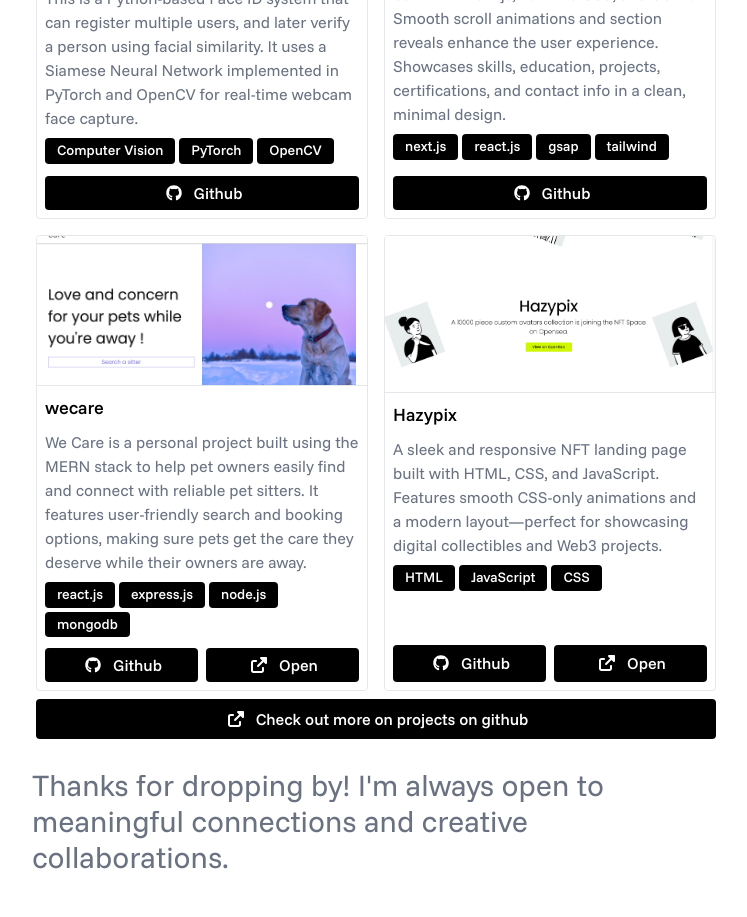
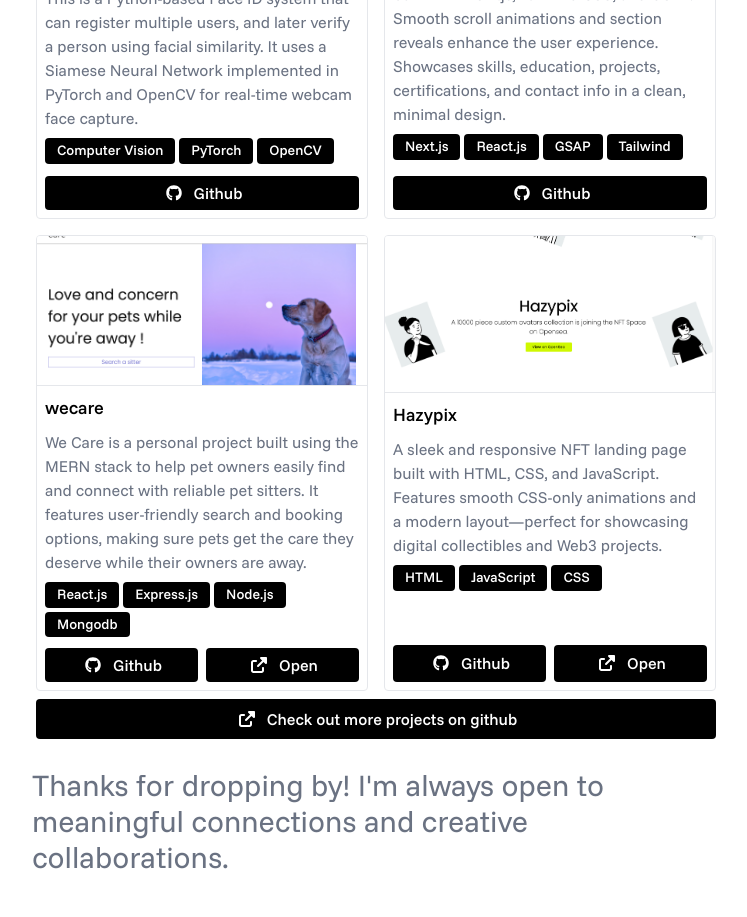
Before and after one commit to harsh7z/harsh-portfolio, a Next.js app: page / in a window 1280 px wide. Shown: the part 1440-2357 px from the top of the page, without its empty margins (264-1011 px from the left). Built offline with nearby package versions, Linux system fonts and the light colour scheme.

Commit message:
Updated data and fixed typo

```diff
--- a/src/app/page.jsx
+++ b/src/app/page.jsx
@@ -263,7 +263,7 @@ const App = () => {
                       icon={faUpRightFromSquare}
                       className="w-6 h-6 mr-2"
                     />
-                    Check out more on projects on github
+                    Check out more projects on github
                   </span>
                 </a>
               </div>
--- a/src/data/portfolioData.js
+++ b/src/data/portfolioData.js
@@ -48,7 +48,9 @@ const portfolioData = {
     "Python",
     "TensorFlow",
     "OpenCV",
-    "Cybersecurity",
+    "Linux",
+    "Docker",
+    "Git & GitHub",
     "React.js",
     "Next.js",
     "Tailwind CSS",
@@ -56,11 +58,9 @@ const portfolioData = {
     "Node.js",
     "Express.js",
     "MongoDB",
-    "Git & GitHub",
-    "Docker",
+    "GSAP",
     "AWS",
     "Postman",
-    "Linux",
   ],
 
 
@@ -107,7 +107,7 @@ const portfolioData = {
     {
       label: "Personal portfolio",
       img: "imgs/projects/portfolio.png",
-      skills: ["next.js", "react.js", "gsap","tailwind"],
+      skills: ["Next.js", "React.js", "GSAP","Tailwind"],
       description: "A modern, responsive personal portfolio built with Next.js, Tailwind CSS, and GSAP. Smooth scroll animations and section reveals enhance the user experience. Showcases skills, education, projects, certifications, and contact info in a clean, minimal design.",
       github: "https://github.com/harsh7z/harsh-portfolio",
       link: ""
@@ -116,10 +116,10 @@ const portfolioData = {
       label: "wecare",
       img: "imgs/projects/wecare.png",
       skills: [
-        "react.js",
-        "express.js",
-        "node.js",
-        "mongodb"],
+        "React.js",
+        "Express.js",
+        "Node.js",
+        "Mongodb"],
       description: "We Care is a personal project built using the MERN stack to help pet owners easily find and connect with reliable pet sitters. It features user-friendly search and booking options, making sure pets get the care they deserve while their owners are away.",
       github: "https://github.com/harsh7z/wecare-full-site",
       link: "https://harsh7z.github.io/wecare/"
```
